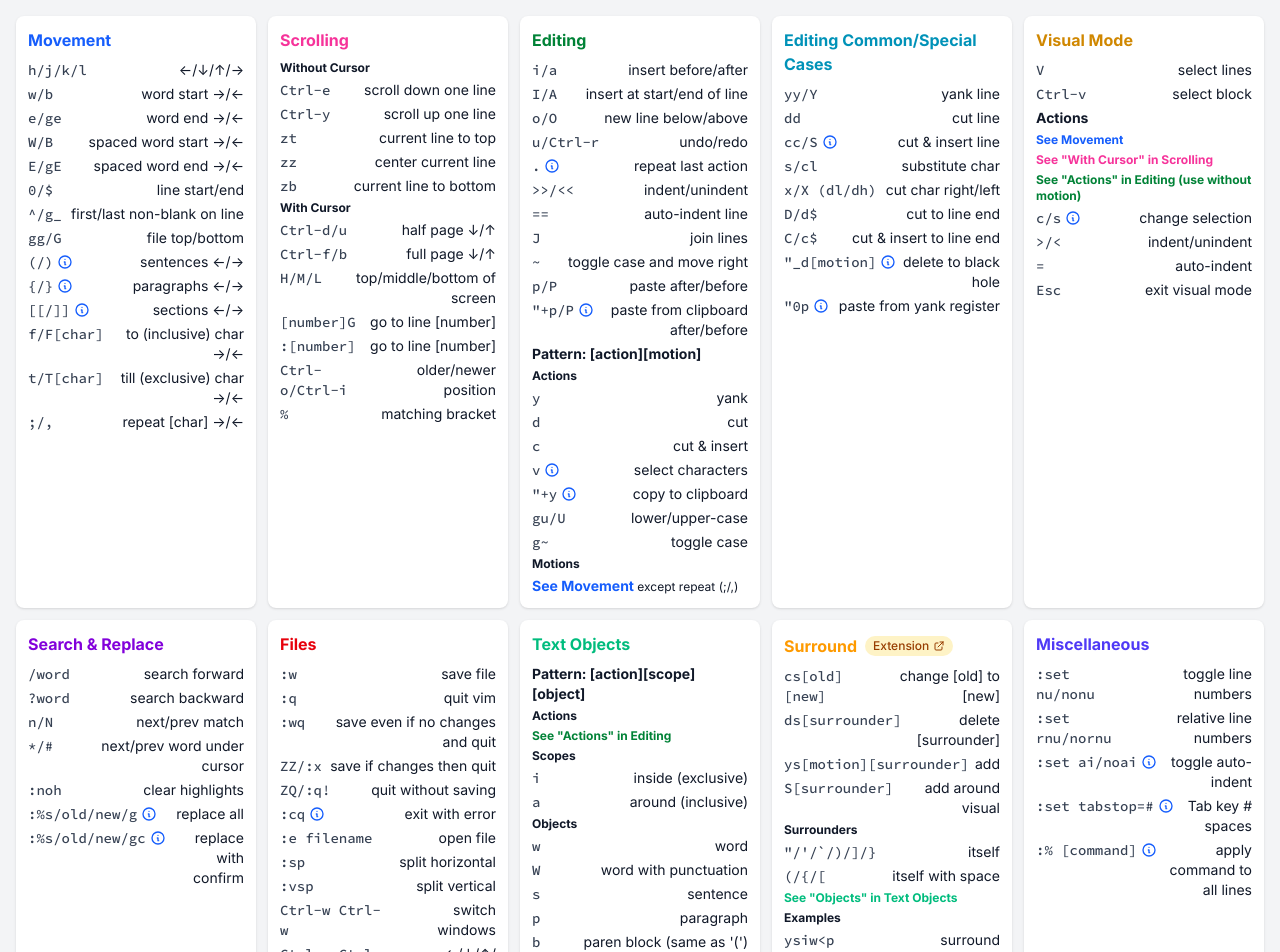
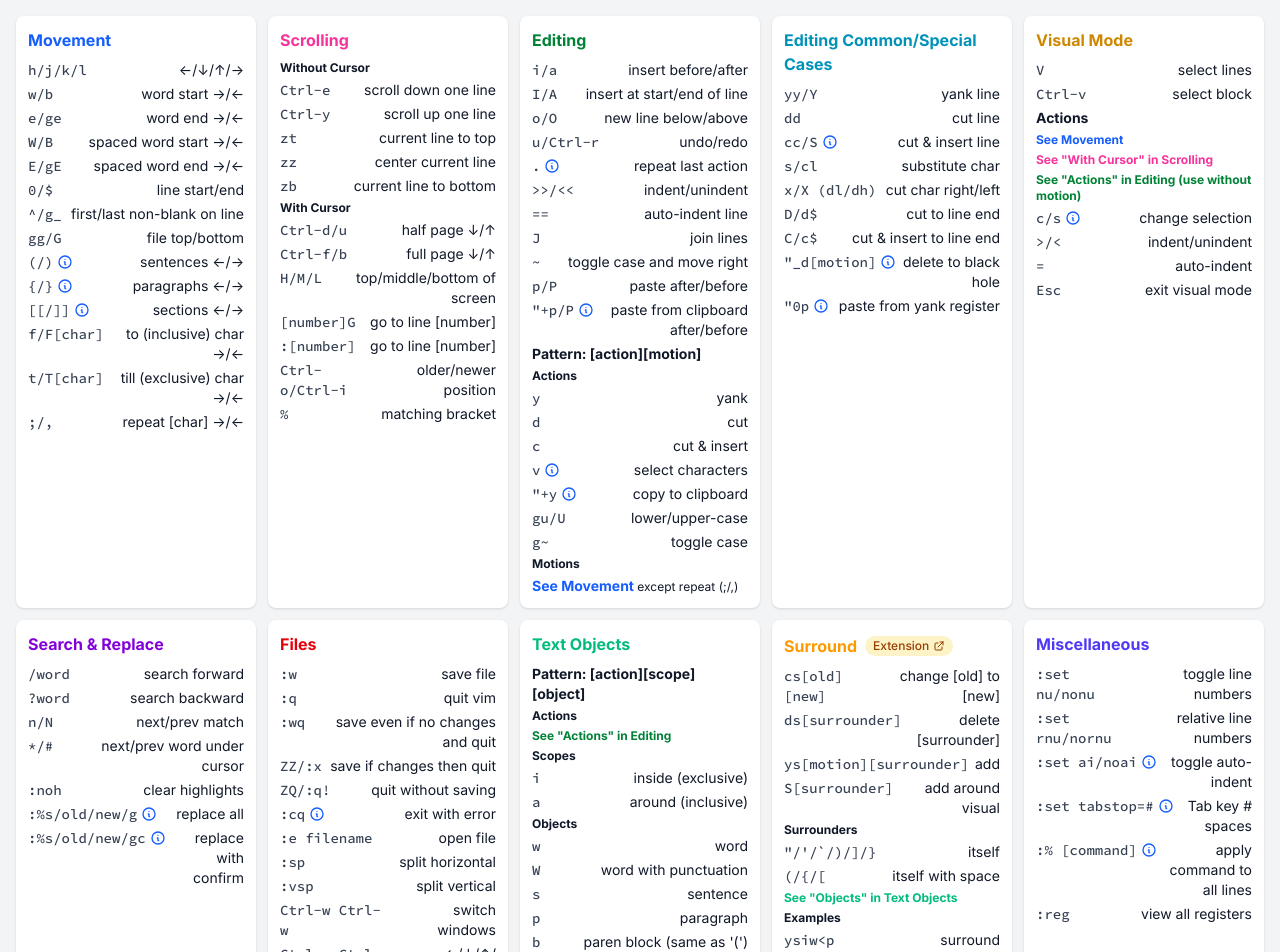
Before and after one commit to Noitidart/vim-cheats, a Next.js app: page / in a window 1280 px wide. Shown: the top 952 px of the page. Built offline with nearby package versions, Linux system fonts and the light colour scheme.

Commit message:
Add way to see whats on registers

```diff
--- a/pages/index.tsx
+++ b/pages/index.tsx
@@ -547,7 +547,8 @@ const sections: Section[] = [
             '<kbd>:%s/old/new/g</kbd> - see "Search & Replace"'
           ]
         }
-      ]
+      ],
+      [':reg', 'view all registers']
     ]
   }
 ];
```
